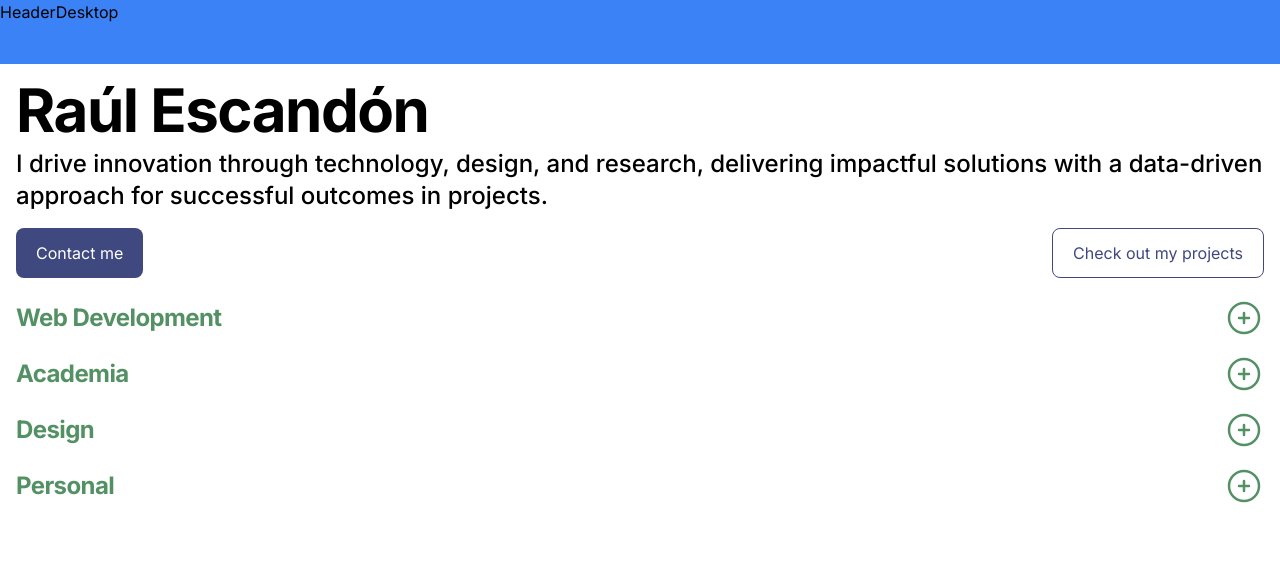
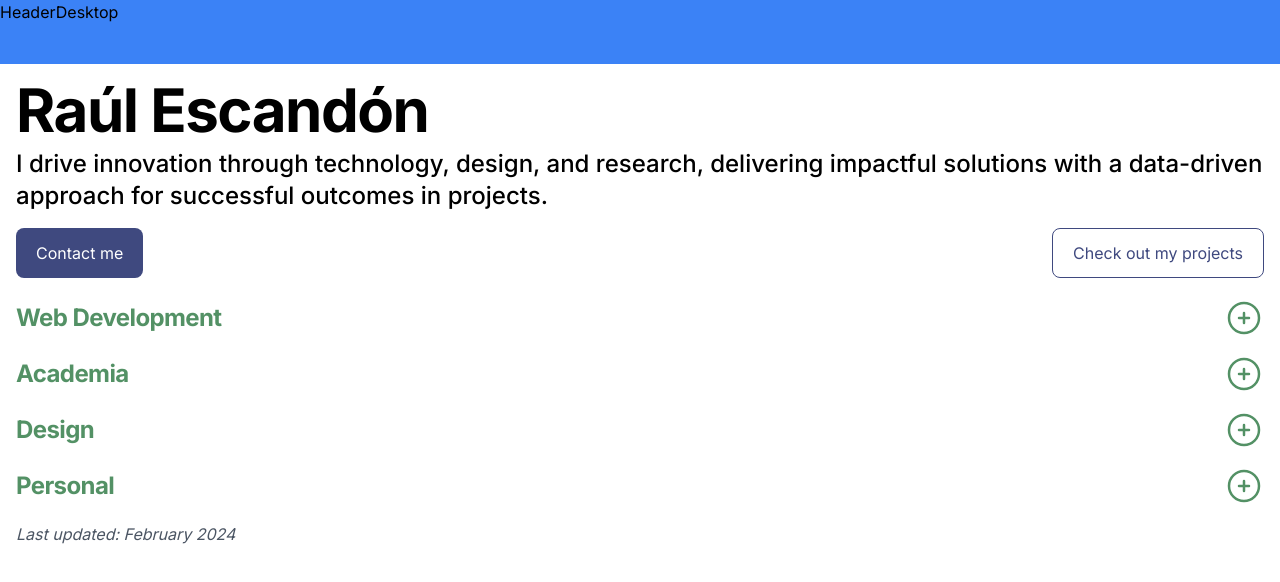
Before and after one commit to elmerescandon/eret_portfolio, a Next.js app: page / in a window 1280 px wide. Shown: the top 582 px of the page. Built offline with nearby package versions, Linux system fonts and the light colour scheme.

Commit message:
Add last updated date to PortfolioTemplate

```diff
--- a/src/components/templates/PortfolioTemplate.tsx
+++ b/src/components/templates/PortfolioTemplate.tsx
@@ -21,6 +21,7 @@ const PortfolioTemplate = () => {
                 <BodyTemplate>
                     <MainSection />
                     <SecondarySection />
+                    <p className='italic text-gray-600'>Last updated: February 2024</p>
                 </BodyTemplate>
             </TransitionTemplate>
         </div>
```
